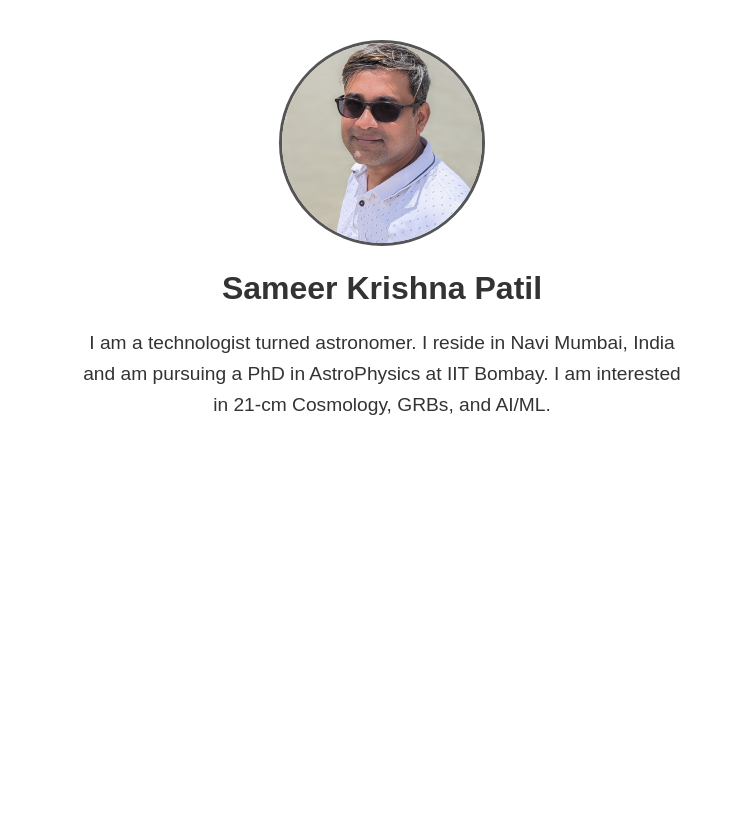
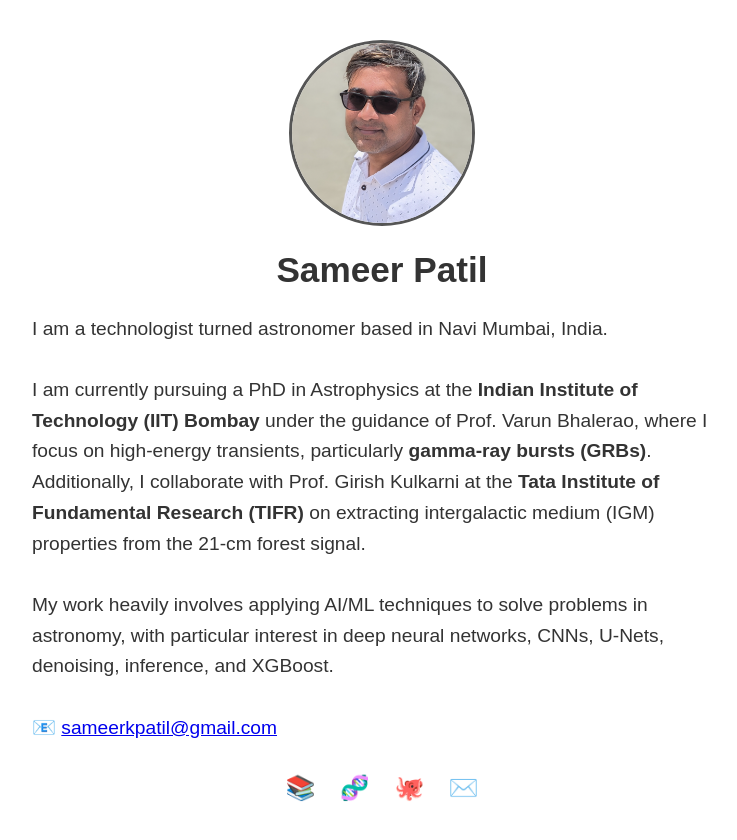
Before and after one commit to skp80286/skp80286.github.io, a plain HTML site: page index.html in a window 1280 px wide. Shown: the whole page, without its empty margins (258-995 px from the left). Before the commit the page ends 800 px from the top, so only its background shows below. Drawn offline with Linux system fonts and the light colour scheme.

Commit message:
Update index.html

```diff
--- a/index.html
+++ b/index.html
@@ -3,39 +3,63 @@
 <head>
   <meta charset="UTF-8" />
   <meta name="viewport" content="width=device-width, initial-scale=1.0"/>
-  <title>Sameer Krishna Patil - Home</title>
+  <title>Sameer Patil - Home</title>
   <style>
     body {
       font-family: Arial, sans-serif;
-      max-width: 600px;
+      max-width: 700px;
       margin: 40px auto;
       text-align: center;
       color: #333;
+      padding: 0 20px;
     }
     img {
-      width: 200px;
-      height: 200px;
+      width: 180px;
+      height: 180px;
       object-fit: cover;
       border-radius: 50%;
       border: 3px solid #555;
     }
     h1 {
-      font-size: 2em;
+      font-size: 2.2em;
       margin-top: 20px;
     }
     p {
       font-size: 1.2em;
       line-height: 1.6;
-      margin-top: 15px;
+      text-align: left;
+      margin-top: 20px;
+    }
+    .social {
+      margin-top: 30px;
+    }
+    .social a {
+      text-decoration: none;
+      font-size: 1.5em;
+      margin: 0 10px;
+      color: #555;
+    }
+    .social a:hover {
+      color: #007acc;
     }
   </style>
 </head>
 <body>
-  <img src="sameer-photo-cropped.png" alt="Sameer Krishna Patil">
-  <h1>Sameer Krishna Patil</h1>
+  <img src="sameer-photo-cropped.png" alt="Sameer Patil">
+  <h1>Sameer Patil</h1>
+
   <p>
-    I am a technologist turned astronomer. I reside in Navi Mumbai, India and am pursuing a PhD in AstroPhysics at IIT Bombay.
-    I am interested in 21-cm Cosmology, GRBs, and AI/ML.
+    I am a technologist turned astronomer based in Navi Mumbai, India.<br><br>
+    I am currently pursuing a PhD in Astrophysics at the <strong>Indian Institute of Technology (IIT) Bombay</strong> under the guidance of Prof. Varun Bhalerao, where I focus on high-energy transients, particularly <strong>gamma-ray bursts (GRBs)</strong>. Additionally, I collaborate with Prof. Girish Kulkarni at the <strong>Tata Institute of Fundamental Research (TIFR)</strong> on extracting intergalactic medium (IGM) properties from the 21-cm forest signal.<br><br>
+    My work heavily involves applying AI/ML techniques to solve problems in astronomy, with particular interest in deep neural networks, CNNs, U-Nets, denoising, inference, and XGBoost.<br><br>
+    📧 <a href="mailto:sameerkpatil@gmail.com">sameerkpatil@gmail.com</a>
   </p>
+
+  <div class="social">
+    <a href="https://arxiv.org/search/?query=sameerkpatil&searchtype=author&abstracts=show&order=-announced_date_first&size=50" title="arXiv">📚</a>
+    <a href="https://orcid.org/0009-0002-8110-0515" title="ORCID">🧬</a>
+    <a href="https://github.com/skp80286" title="GitHub">🐙</a>
+    <a href="mailto:sameerkpatil@gmail.com" title="Email">✉️</a>
+  </div>
 </body>
 </html>
```
